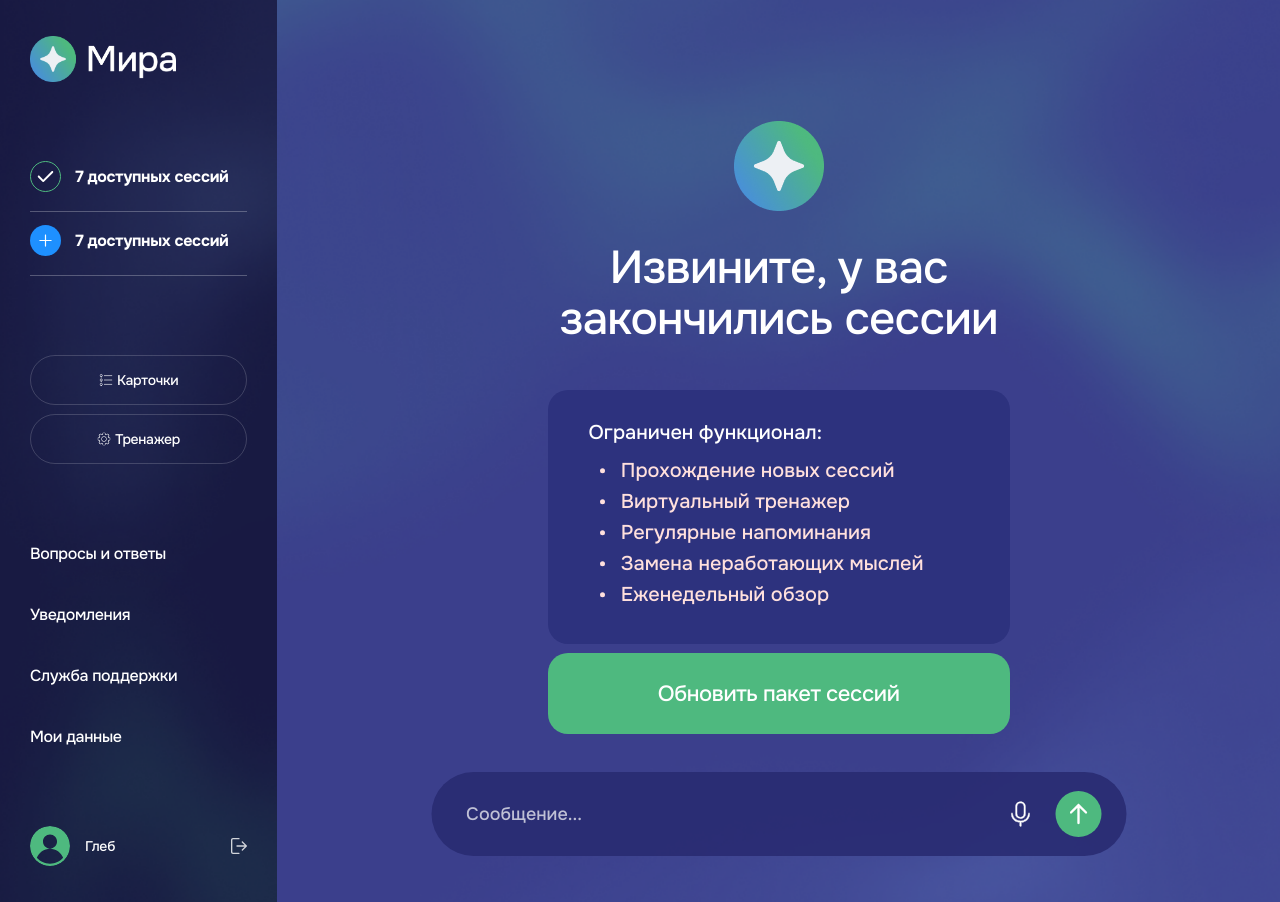
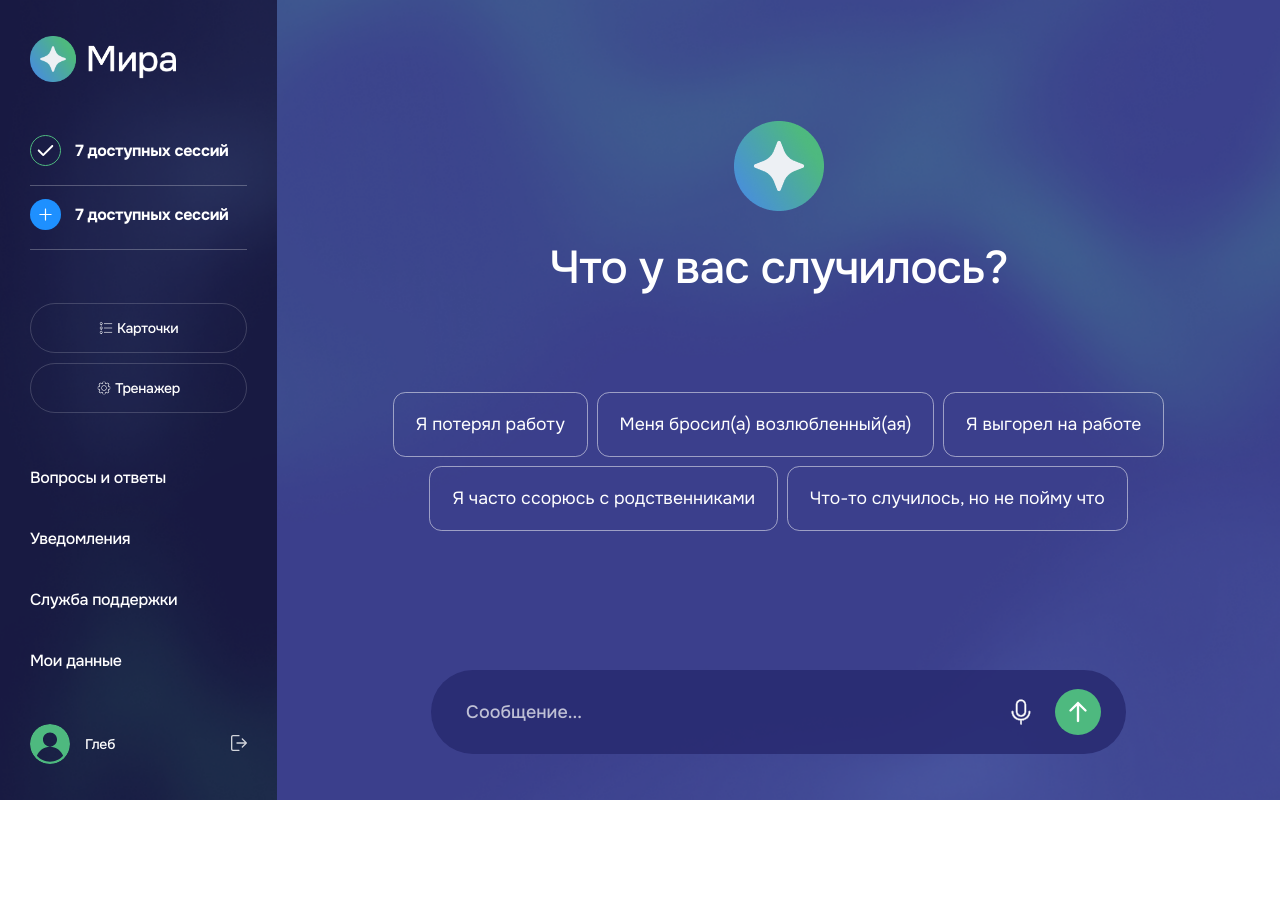
Before and after one commit to Jenya-b/mira, a React (Vite) app: page / in a window 1280 px wide. After the commit the page ends 800 px from the top, so only its background shows below. Built offline with nearby package versions, Linux system fonts and the light colour scheme; no server answers.

Commit message:
feat: change styles

```diff
--- a/src/hocs/WithChat/WithChat.styled.ts
+++ b/src/hocs/WithChat/WithChat.styled.ts
@@ -10,7 +10,7 @@ export const Wrapper = styled(animated.div)`
 
 export const Container = styled.div`
 	grid-column: 2/3;
-	padding: 8.64rem 2rem 12rem 2rem;
+	padding: 8.64rem 2rem 2rem 2rem;
 	display: flex;
 	flex-direction: column;
 	justify-content: center;
--- a/src/pages/Chat/Chat.styled.ts
+++ b/src/pages/Chat/Chat.styled.ts
@@ -2,13 +2,13 @@ import styled from 'styled-components';
 
 export const Wrapper = styled.div`
 	position: relative;
+	display: grid;
+	grid-template: 1fr 9.29rem / 1fr;
 `;
 
 export const Label = styled.label`
-	position: absolute;
-	left: 50%;
-	bottom: 3.29rem;
-	transform: translateX(-50%);
+	position: relative;
+	justify-self: center;
 	width: 49.64286rem;
 	height: 6rem;
 	z-index: ${({ theme }) => theme.order.mediumIndex};
--- a/src/store/chat/slice.ts
+++ b/src/store/chat/slice.ts
@@ -10,7 +10,7 @@ export enum SessionBlocks {
 
 const initialState = {
 	inputValue: '',
-	sessionBlock: SessionBlocks.END_SESSION,
+	sessionBlock: SessionBlocks.FIRST,
 };
 
 export const chatSlice = createSlice({
```
